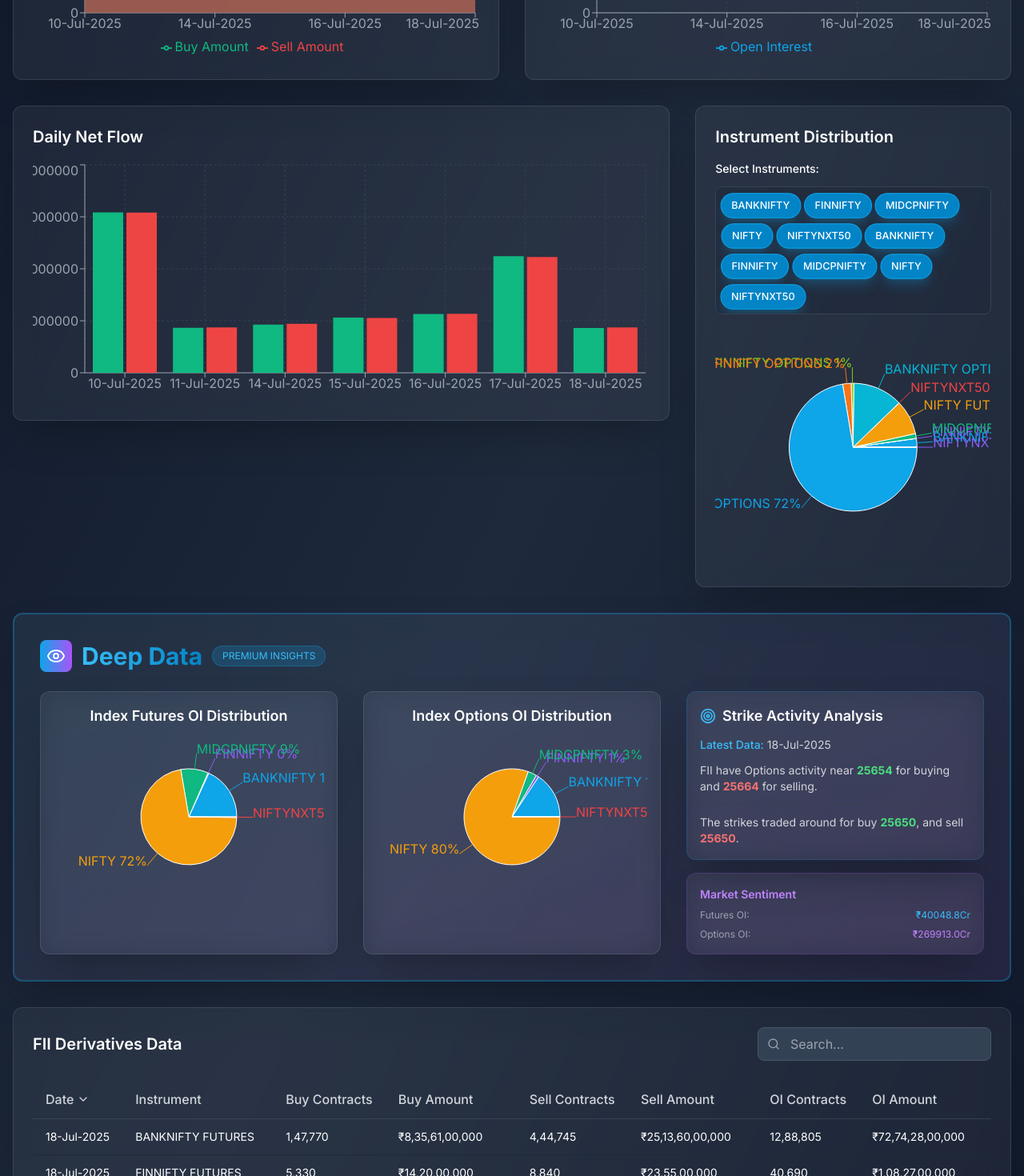
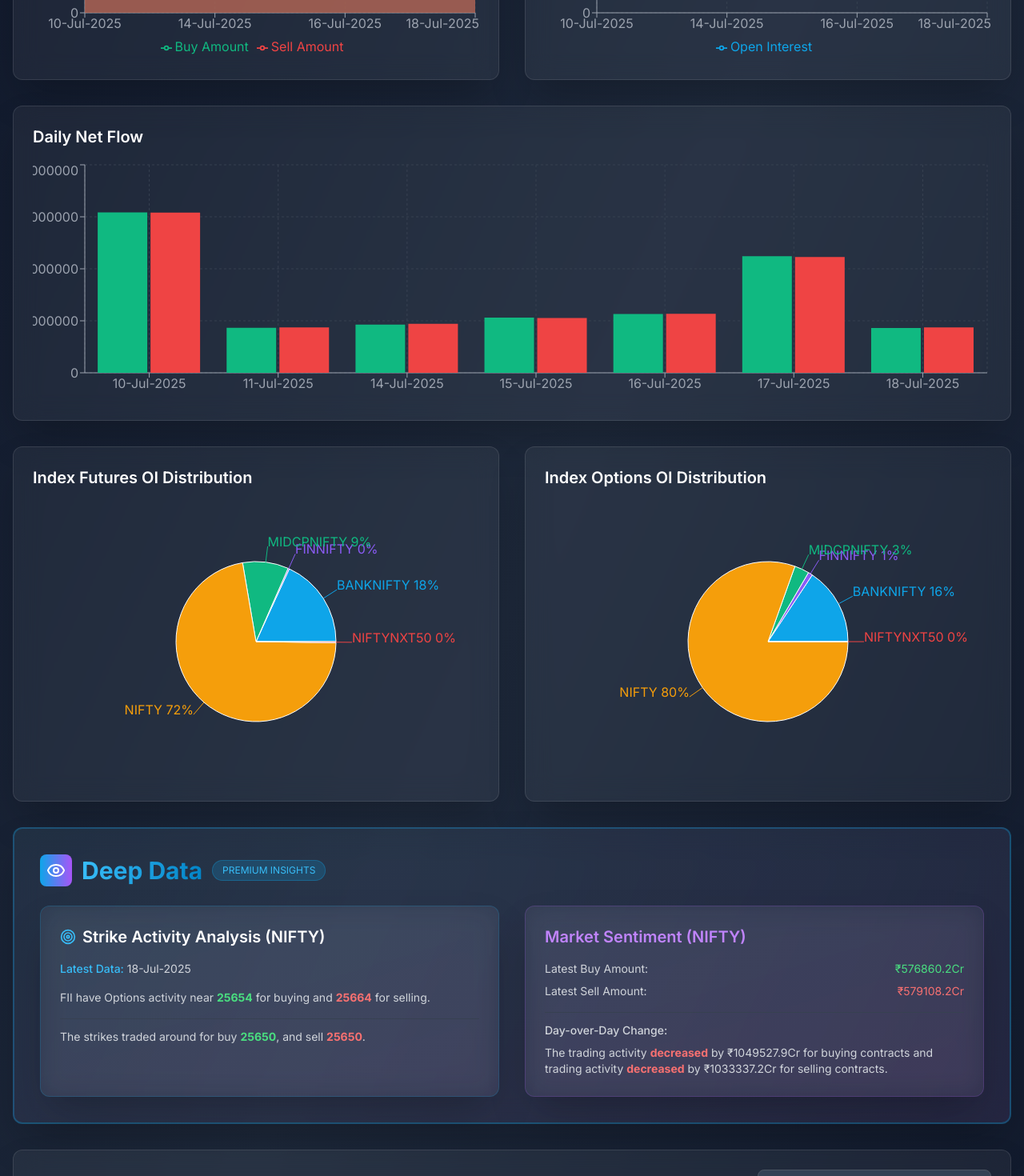
Before and after one commit to ryuzaki-ved/NSE-EOD-Data-Analyzer, a React (Vite) app in the folder my-eod-app/: page /fii-deriv-stats in a window 1280 px wide. Shown: the part 660-2130 px from the top of the page at 80% size. Built offline with nearby package versions, Linux system fonts and the light colour scheme.

Commit message:
Added info details

```diff
--- a/my-eod-app/src/pages/FIIDerivStatsPage.jsx
+++ b/my-eod-app/src/pages/FIIDerivStatsPage.jsx
@@ -8,10 +8,6 @@ const FIIDerivStatsPage = () => {
   const [data, setData] = useState([])
   const [loading, setLoading] = useState(true)
   const [selectedInstrument, setSelectedInstrument] = useState('ALL')
-  const [selectedPieInstruments, setSelectedPieInstruments] = useState([
-    'BANKNIFTY FUTURES', 'NIFTY FUTURES', 'FINNIFTY FUTURES', 'MIDCPNIFTY FUTURES', 'NIFTYNXT50 FUTURES',
-    'BANKNIFTY OPTIONS', 'NIFTY OPTIONS', 'FINNIFTY OPTIONS', 'MIDCPNIFTY OPTIONS', 'NIFTYNXT50 OPTIONS'
-  ])
 
   useEffect(() => {
     const fetchData = async () => {
@@ -79,29 +75,23 @@ const FIIDerivStatsPage = () => {
   }, [])
 
   // Instrument-wise data for pie chart
-  const allInstruments = [...new Set(data.map(item => item.instrument))]
-  const availableInstruments = allInstruments.filter(inst =>
-    !['INDEX FUTURES', 'INDEX OPTIONS', 'STOCK FUTURES', 'STOCK OPTIONS'].includes(inst)
-  )
+  const latestDateData = data.filter(item => item.date === latestDate)
 
-  const instrumentData = data.reduce((acc, item) => {
-    if (selectedPieInstruments.includes(item.instrument)) {
-      const existing = acc.find(d => d.name === item.instrument)
-      if (existing) {
-        existing.value += item.oi_amt_adj || 0
-      } else {
-        acc.push({
-          name: item.instrument,
-          value: item.oi_amt_adj || 0,
-        })
-      }
-    }
-    return acc
-  }, [])
+  const mainFuturesOIData = latestDateData
+    .filter(item => item.instrument.includes('FUTURES') && !item.instrument.includes('STOCK') && item.instrument !== 'INDEX FUTURES')
+    .map(item => ({
+      name: item.instrument.replace(' FUTURES', ''),
+      value: item.oi_amt_adj || 0
+    }))
+
+  const mainOptionsOIData = latestDateData
+    .filter(item => item.instrument.includes('OPTIONS') && !item.instrument.includes('STOCK') && item.instrument !== 'INDEX OPTIONS')
+    .map(item => ({
+      name: item.instrument.replace(' OPTIONS', ''),
+      value: item.oi_amt_adj || 0
+    }))
 
   // Futures and Options OI distribution data for Deep Data section
-  const latestDateData = data.filter(item => item.date === latestDate)
-
   const futuresOIData = latestDateData
     .filter(item => item.instrument.includes('FUTURES') && !item.instrument.includes('STOCK') && item.instrument !== 'INDEX FUTURES')
     .map(item => ({
@@ -239,8 +229,6 @@ const FIIDerivStatsPage = () => {
         </div>
       </div>
 
-      <div className="grid lg:grid-cols-3 gap-8">
-        <div className="lg:col-span-2">
       <div className="glass-card p-6">
         <h3 className="text-xl font-semibold mb-4">Daily Net Flow</h3>
         <ResponsiveContainer width="100%" height={300}>
@@ -268,46 +256,23 @@ const FIIDerivStatsPage = () => {
           </BarChart>
         </ResponsiveContainer>
       </div>
-        </div>
 
+      {/* Instrument Distribution Charts */}
+      <div className="grid lg:grid-cols-2 gap-8">
         <div className="glass-card p-6">
-          <h3 className="text-xl font-semibold mb-4">Instrument Distribution</h3>
-          <div className="mb-4">
-            <label className="block text-sm font-medium mb-3">Select Instruments:</label>
-            <div className="flex flex-wrap gap-2 max-h-40 overflow-y-auto p-2 bg-dark-800/50 rounded-lg border border-gray-700">
-              {availableInstruments.map(instrument => (
-                <button
-                  key={instrument}
-                  onClick={() => {
-                    if (selectedPieInstruments.includes(instrument)) {
-                      setSelectedPieInstruments(prev => prev.filter(inst => inst !== instrument))
-                    } else {
-                      setSelectedPieInstruments(prev => [...prev, instrument])
-                    }
-                  }}
-                  className={`px-3 py-1.5 text-xs font-medium rounded-full transition-all duration-200 border ${
-                    selectedPieInstruments.includes(instrument)
-                      ? 'bg-primary-600 text-white border-primary-500 shadow-lg shadow-primary-500/25 scale-105'
-                      : 'bg-dark-700 text-gray-300 border-gray-600 hover:bg-dark-600 hover:border-gray-500 hover:text-white'
-                  }`}
-                >
-                  {instrument.replace(' FUTURES', '').replace(' OPTIONS', '')}
-                </button>
-              ))}
-            </div>
-          </div>
-          <ResponsiveContainer width="100%" height={300}>
+          <h3 className="text-xl font-semibold mb-4">Index Futures OI Distribution</h3>
+          <ResponsiveContainer width="100%" height={350}>
             <PieChart>
               <Pie
-                data={instrumentData}
+                data={mainFuturesOIData}
                 cx="50%"
                 cy="50%"
-                outerRadius={80}
+                outerRadius={100}
                 fill="#8884d8"
                 dataKey="value"
                 label={({ name, percent }) => `${name} ${(percent * 100).toFixed(0)}%`}
               >
-                {instrumentData.map((entry, index) => (
+                {mainFuturesOIData.map((entry, index) => (
                   <Cell key={`cell-${index}`} fill={COLORS[index % COLORS.length]} />
                 ))}
               </Pie>
@@ -316,6 +281,36 @@ const FIIDerivStatsPage = () => {
                   backgroundColor: '#1f2937',
                   border: '1px solid #374151',
                   borderRadius: '8px',
+                  color: '#e2e8f0',
+                }}
+              />
+            </PieChart>
+          </ResponsiveContainer>
+        </div>
+
+        <div className="glass-card p-6">
+          <h3 className="text-xl font-semibold mb-4">Index Options OI Distribution</h3>
+          <ResponsiveContainer width="100%" height={350}>
+            <PieChart>
+              <Pie
+                data={mainOptionsOIData}
+                cx="50%"
+                cy="50%"
+                outerRadius={100}
+                fill="#8884d8"
+                dataKey="value"
+                label={({ name, percent }) => `${name} ${(percent * 100).toFixed(0)}%`}
+              >
+                {mainOptionsOIData.map((entry, index) => (
+                  <Cell key={`cell-${index}`} fill={COLORS[index % COLORS.length]} />
+                ))}
+              </Pie>
+              <Tooltip
+                contentStyle={{
+                  backgroundColor: '#1f2937',
+                  border: '1px solid #374151',
+                  borderRadius: '8px',
+                  color: '#e2e8f0',
                 }}
               />
             </PieChart>
@@ -335,74 +330,15 @@ const FIIDerivStatsPage = () => {
           </div>
         </div>
 
-        <div className="grid lg:grid-cols-3 gap-8">
-          {/* Futures OI Distribution */}
-          <div className="glass-card p-4">
-            <h4 className="text-lg font-semibold mb-3 text-center">Index Futures OI Distribution</h4>
-            <ResponsiveContainer width="100%" height={200}>
-              <PieChart>
-                <Pie
-                  data={futuresOIData}
-                  cx="50%"
-                  cy="50%"
-                  outerRadius={60}
-                  fill="#8884d8"
-                  dataKey="value"
-                  label={({ name, percent }) => `${name} ${(percent * 100).toFixed(0)}%`}
-                >
-                  {futuresOIData.map((entry, index) => (
-                    <Cell key={`cell-${index}`} fill={COLORS[index % COLORS.length]} />
-                  ))}
-                </Pie>
-                <Tooltip
-                  contentStyle={{
-                    backgroundColor: '#1f2937',
-                    border: '1px solid #374151',
-                    borderRadius: '8px',
-                  }}
-                />
-              </PieChart>
-            </ResponsiveContainer>
-          </div>
-
-          {/* Options OI Distribution */}
-          <div className="glass-card p-4">
-            <h4 className="text-lg font-semibold mb-3 text-center">Index Options OI Distribution</h4>
-            <ResponsiveContainer width="100%" height={200}>
-              <PieChart>
-                <Pie
-                  data={optionsOIData}
-                  cx="50%"
-                  cy="50%"
-                  outerRadius={60}
-                  fill="#8884d8"
-                  dataKey="value"
-                  label={({ name, percent }) => `${name} ${(percent * 100).toFixed(0)}%`}
-                >
-                  {optionsOIData.map((entry, index) => (
-                    <Cell key={`cell-${index}`} fill={COLORS[index % COLORS.length]} />
-                  ))}
-                </Pie>
-                <Tooltip
-                  contentStyle={{
-                    backgroundColor: '#1f2937',
-                    border: '1px solid #374151',
-                    borderRadius: '8px',
-                  }}
-                />
-              </PieChart>
-            </ResponsiveContainer>
-          </div>
-
-          {/* Deep Insights Text */}
-          <div className="space-y-4">
-            <div className="glass-card p-4 border border-primary-500/20">
-              <div className="flex items-center space-x-2 mb-3">
+        <div className="grid lg:grid-cols-2 gap-8">
+          {/* Strike Activity Analysis */}
+          <div className="glass-card p-6 border border-primary-500/20">
+            <div className="flex items-center space-x-2 mb-4">
               <Target className="h-5 w-5 text-primary-400" />
-                <h4 className="text-lg font-semibold">Strike Activity Analysis</h4>
+              <h4 className="text-xl font-semibold">Strike Activity Analysis (NIFTY)</h4>
             </div>
             {latestIndexOptionsData ? (
-                <div className="space-y-3 text-sm">
+              <div className="space-y-4 text-sm">
                 <p className="text-gray-300">
                   <span className="text-primary-400 font-medium">Latest Data:</span> {latestDate}
                 </p>
@@ -436,23 +372,67 @@ const FIIDerivStatsPage = () => {
             )}
           </div>
 
-            <div className="glass-card p-4 border border-purple-500/20">
-              <h4 className="text-sm font-semibold text-purple-400 mb-2">Market Sentiment</h4>
-              <div className="space-y-2 text-xs text-gray-400">
+          {/* Enhanced Market Sentiment */}
+          <div className="glass-card p-6 border border-purple-500/20">
+            <h4 className="text-xl font-semibold text-purple-400 mb-4">Market Sentiment (NIFTY)</h4>
+            {(() => {
+              // Get latest and previous day data for NIFTY OPTIONS
+              const sortedDates = [...new Set(data.map(item => item.date))].sort((a, b) => {
+                const dateA = new Date(a.split('-').reverse().join('-'))
+                const dateB = new Date(b.split('-').reverse().join('-'))
+                return dateB - dateA
+              })
+
+              const latestNiftyData = data.find(item =>
+                item.date === sortedDates[0] && item.instrument === 'NIFTY OPTIONS'
+              )
+              const previousNiftyData = data.find(item =>
+                item.date === sortedDates[1] && item.instrument === 'NIFTY OPTIONS'
+              )
+
+              if (!latestNiftyData || !previousNiftyData) {
+                return <p className="text-gray-400 text-sm">Insufficient data for comparison</p>
+              }
+
+              const buyDiff = (latestNiftyData.buy_amt_adj || 0) - (previousNiftyData.buy_amt_adj || 0)
+              const sellDiff = (latestNiftyData.sell_amt_adj || 0) - (previousNiftyData.sell_amt_adj || 0)
+
+              return (
+                <div className="space-y-4 text-sm text-gray-300">
+                  <div className="space-y-2">
                     <div className="flex justify-between">
-                  <span>Futures OI:</span>
-                  <span className="text-primary-400">
-                    ₹{(futuresOIData.reduce((sum, item) => sum + item.value, 0) / 1e7).toFixed(1)}Cr
+                      <span>Latest Buy Amount:</span>
+                      <span className="text-green-400">
+                        ₹{(latestNiftyData.buy_amt_adj / 1e7).toFixed(1)}Cr
                       </span>
                     </div>
                     <div className="flex justify-between">
-                  <span>Options OI:</span>
-                  <span className="text-purple-400">
-                    ₹{(optionsOIData.reduce((sum, item) => sum + item.value, 0) / 1e7).toFixed(1)}Cr
+                      <span>Latest Sell Amount:</span>
+                      <span className="text-red-400">
+                        ₹{(latestNiftyData.sell_amt_adj / 1e7).toFixed(1)}Cr
                       </span>
                     </div>
                   </div>
+
+                  <div className="border-t border-gray-700 pt-3">
+                    <p className="text-gray-300 mb-2">
+                      <span className="font-medium">Day-over-Day Change:</span>
+                    </p>
+                    <p className="text-gray-300">
+                      The trading activity{' '}
+                      <span className={buyDiff >= 0 ? 'text-green-400 font-bold' : 'text-red-400 font-bold'}>
+                        {buyDiff >= 0 ? 'increased' : 'decreased'}
+                      </span>
+                      {' '}by ₹{Math.abs(buyDiff / 1e7).toFixed(1)}Cr for buying contracts and trading activity{' '}
+                      <span className={sellDiff >= 0 ? 'text-green-400 font-bold' : 'text-red-400 font-bold'}>
+                        {sellDiff >= 0 ? 'increased' : 'decreased'}
+                      </span>
+                      {' '}by ₹{Math.abs(sellDiff / 1e7).toFixed(1)}Cr for selling contracts.
+                    </p>
                   </div>
+                </div>
+              )
+            })()}
           </div>
         </div>
       </div>
--- a/my-eod-app/src/pages/PartOIPage.jsx
+++ b/my-eod-app/src/pages/PartOIPage.jsx
@@ -141,6 +141,7 @@ const PartOIPage = () => {
                   backgroundColor: '#1f2937',
                   border: '1px solid #374151',
                   borderRadius: '8px',
+                  color: '#e2e8f0',
                 }}
               />
               <Legend />
@@ -206,6 +207,7 @@ const PartOIPage = () => {
                   backgroundColor: '#1f2937',
                   border: '1px solid #374151',
                   borderRadius: '8px',
+                  color: '#e2e8f0',
                 }}
               />
             </PieChart>
@@ -226,6 +228,7 @@ const PartOIPage = () => {
                   backgroundColor: '#1f2937',
                   border: '1px solid #374151',
                   borderRadius: '8px',
+                  color: '#e2e8f0',
                 }}
               />
               <Legend />
@@ -261,6 +264,7 @@ const PartOIPage = () => {
                   backgroundColor: '#1f2937',
                   border: '1px solid #374151',
                   borderRadius: '8px',
+                  color: '#e2e8f0',
                 }}
               />
               <Legend />
@@ -289,6 +293,7 @@ const PartOIPage = () => {
                   backgroundColor: '#1f2937',
                   border: '1px solid #374151',
                   borderRadius: '8px',
+                  color: '#e2e8f0',
                 }}
               />
               <Legend />
@@ -319,6 +324,7 @@ const PartOIPage = () => {
                   backgroundColor: '#1f2937',
                   border: '1px solid #374151',
                   borderRadius: '8px',
+                  color: '#e2e8f0',
                 }}
               />
               <Legend />
--- a/my-eod-app/src/pages/PartVolPage.jsx
+++ b/my-eod-app/src/pages/PartVolPage.jsx
@@ -155,6 +155,7 @@ const PartVolPage = () => {
                   backgroundColor: '#1f2937',
                   border: '1px solid #374151',
                   borderRadius: '8px',
+                  color: '#e2e8f0',
                 }}
               />
               <Legend />
@@ -202,6 +203,7 @@ const PartVolPage = () => {
                   backgroundColor: '#1f2937',
                   border: '1px solid #374151',
                   borderRadius: '8px',
+                  color: '#e2e8f0',
                 }}
               />
             </PieChart>
@@ -222,6 +224,7 @@ const PartVolPage = () => {
                   backgroundColor: '#1f2937',
                   border: '1px solid #374151',
                   borderRadius: '8px',
+                  color: '#e2e8f0',
                 }}
               />
               <Legend />
@@ -245,6 +248,7 @@ const PartVolPage = () => {
                   backgroundColor: '#1f2937',
                   border: '1px solid #374151',
                   borderRadius: '8px',
+                  color: '#e2e8f0',
                 }}
               />
               <Legend />
```
Lines whose indentation alone changed are shown as unchanged.
